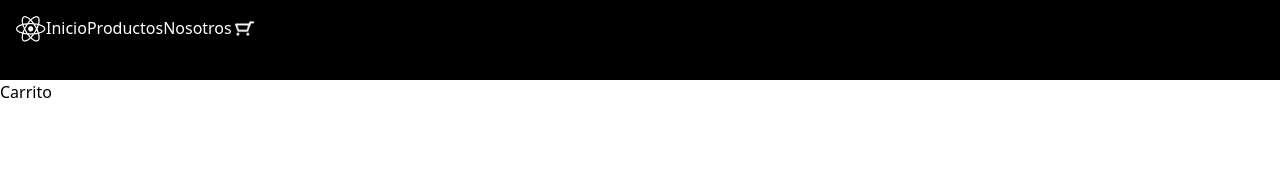
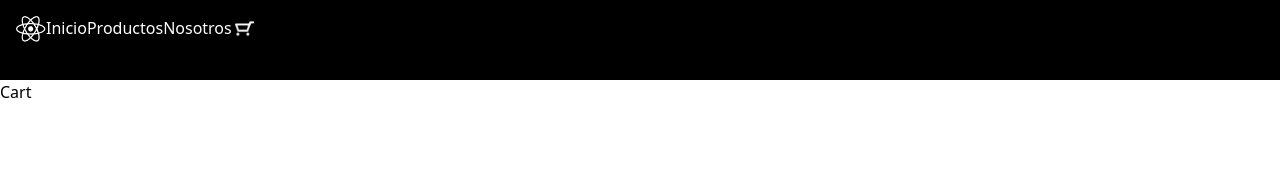
Before and after one commit to MiguelPeraltaL/Desafios-React, a React (Vite) app: page /carrito in a window 1280 px wide. Shown: the top 170 px of the page. Built offline with nearby package versions, Linux system fonts and the light colour scheme.

Commit message:
Sincronizar Counter

```diff
--- a/src/App.jsx
+++ b/src/App.jsx
@@ -4,6 +4,7 @@ import ItemListContainer from './componentes/ItemListCont/ItemListContainer'
 import ItemDetailContainer from './componentes/ItemDetailCont/ItemDetailContainer'
 import { BrowserRouter, Routes, Route } from "react-router-dom"
 import SideBar from './componentes/SideBar'
+import Cart from './componentes/Cart'
 
 function App() {
 
@@ -20,7 +21,7 @@ function App() {
           <Route path='/' element={<p>Home</p>}/>
           <Route path='/productos' element={<ItemListContainer />}/>
           <Route path='/nosotros' element={<p>Nosotros</p>}/>
-          <Route path='/carrito' element={<p>Carrito</p>}/>
+          <Route path='/carrito' element={<Cart />}/>
           <Route path='/detalle/:idProd' element={<ItemDetailContainer />}/>
           <Route path='*' element={<p>Error 404</p>}/>
         </Routes>
--- /dev/null
+++ b/src/componentes/Cart.jsx
@@ -0,0 +1,9 @@
+import React from 'react'
+
+export default function Cart() {
+  return (
+    <div>
+        Cart
+    </div>
+  )
+}
--- a/src/componentes/ItemCount.jsx
+++ b/src/componentes/ItemCount.jsx
@@ -1,10 +1,12 @@
 import React from 'react'
 import { useState } from 'react';
+import { Link } from 'react-router-dom'
 
 const ItemCount = ({stock}) => {
 
     const [clickCount, setClickCount] = useState(0);
     const [cantidad, setCantidad] = useState(stock);
+    const [habilitar, setHabilitar] = useState(false);
 
     const contar = () => {
         clickCount < cantidad ?
@@ -19,7 +21,8 @@ const ItemCount = ({stock}) => {
     const agregar = () => {
         if (clickCount > 0){
             setCantidad(cantidad - clickCount)
-            setClickCount(clickCount * 0)}
+            setClickCount(clickCount * 0)
+            setHabilitar(true)}
         else{
             console.log("Cantidad debe ser mayor que 0")
         }
@@ -32,6 +35,11 @@ const ItemCount = ({stock}) => {
         <label> {clickCount} </label>
         <button className='bg-gray-500 p-2 rounded' onClick={contar}> + </button>
         <button className='bg-gray-500 p-2 rounded m-2' onClick={agregar}> Agregar al carrito </button>
+        {
+            habilitar ?
+            <Link to={'/carrito'}><button className='bg-gray-500 p-2 rounded'> Comprar </button></Link> :
+            <></>
+        }
     </div>
   )
 }
```
